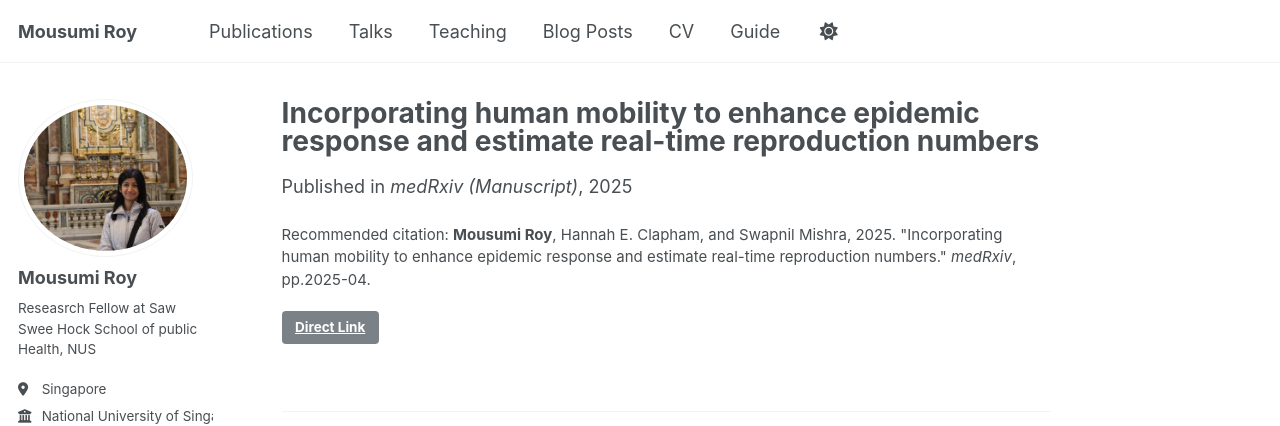
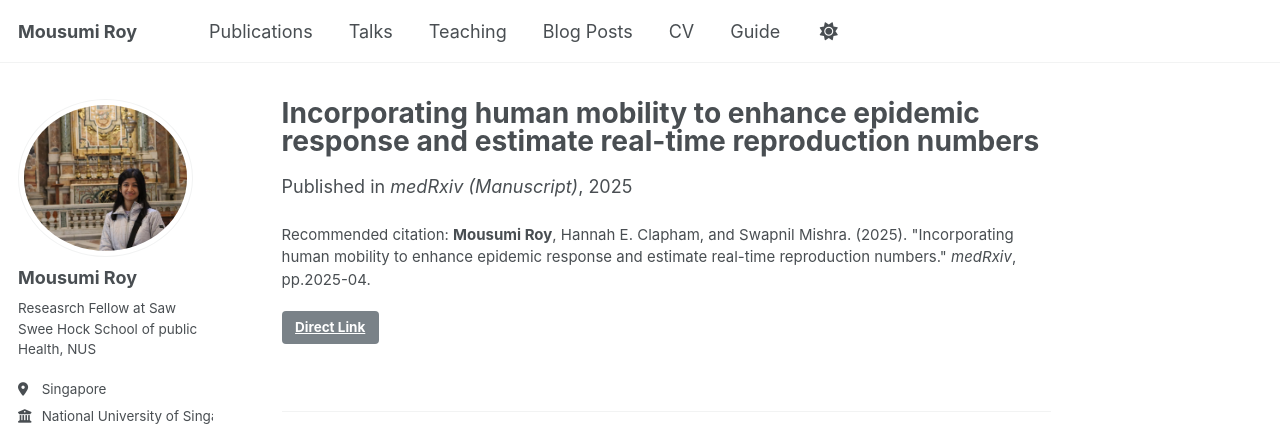
Before and after one commit to mousumi3104/mousumi3104.github.io, a Jekyll site: the page built from _publications/2025_04_2025_spatial_rt_estimation.md, in a window 1280 px wide and 1012 px high. Shown: the top 426 px of the window. Built offline with Jekyll 4.4.1, drawn with Linux system fonts in a browser that asks for light colours; some web fonts are replaced; a script that is not in the unit is left out.

```diff
--- a/_publications/2025_04_2025_spatial_rt_estimation.md
+++ b/_publications/2025_04_2025_spatial_rt_estimation.md
@@ -5,5 +5,5 @@ permalink: /publication/2025_04_2025_spatial_rt_estimation
 date: 2025-04-25
 venue: "medRxiv (Manuscript)"
 link: "https://www.medrxiv.org/content/10.1101/2025.04.25.25326411v1"
-citation: "<b>Mousumi Roy</b>, Hannah E. Clapham, and Swapnil Mishra, 2025. &quot;Incorporating human mobility to enhance epidemic response and estimate real-time reproduction numbers.&quot; <i>medRxiv</i>, pp.2025-04."
+citation: "<b>Mousumi Roy</b>, Hannah E. Clapham, and Swapnil Mishra. (2025). &quot;Incorporating human mobility to enhance epidemic response and estimate real-time reproduction numbers.&quot; <i>medRxiv</i>, pp.2025-04."
 ---
```
